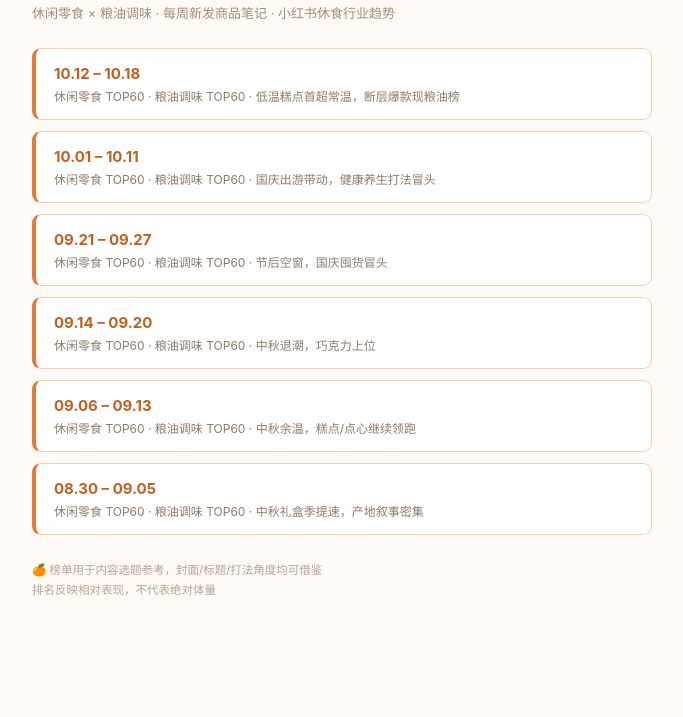
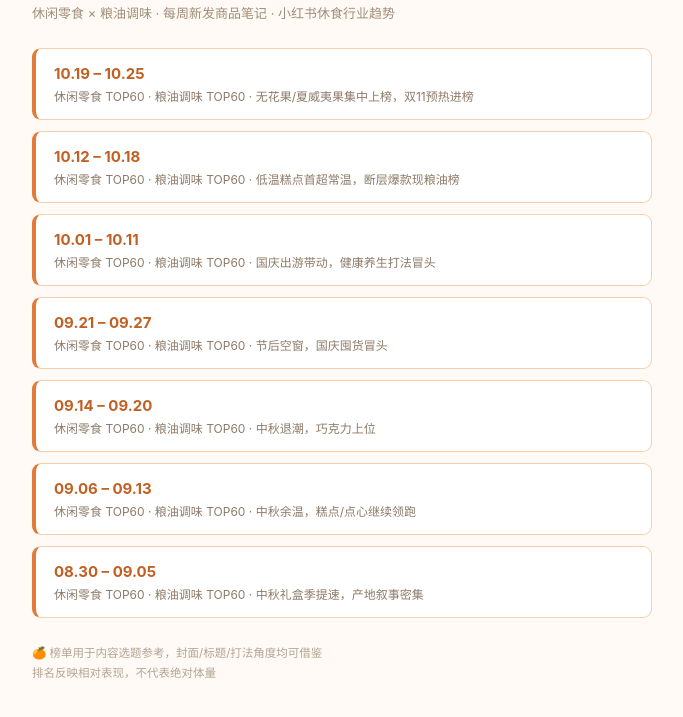
Before and after one commit to zrcmomoda/xiushi-hot-notes, a plain HTML site: page index.html in a window 1280 px wide. Shown: the part 75-792 px from the top of the page, without its empty margins (298-981 px from the left). Drawn offline with Linux system fonts and the light colour scheme.

Commit message:
update index: add 10.19-10.25 week

```diff
--- a/index.html
+++ b/index.html
@@ -14,6 +14,9 @@
 </style></head><body><div class="wrap">
 <h1>&#127808; 休食爆款笔记周榜</h1>
 <div class="sub">休闲零食 &times; 粮油调味 &middot; 每周新发商品笔记 &middot; 小红书休食行业趋势</div>
+<a class="item" href="external_20261025.html">
+<div class="wk">10.19 &ndash; 10.25</div>
+<div class="ds">休闲零食 TOP60 &middot; 粮油调味 TOP60 &middot; 无花果/夏威夷果集中上榜，双11预热进榜</div></a>
 <a class="item" href="external_20261018.html">
 <div class="wk">10.12 &ndash; 10.18</div>
 <div class="ds">休闲零食 TOP60 &middot; 粮油调味 TOP60 &middot; 低温糕点首超常温，断层爆款现粮油榜</div></a>
```
